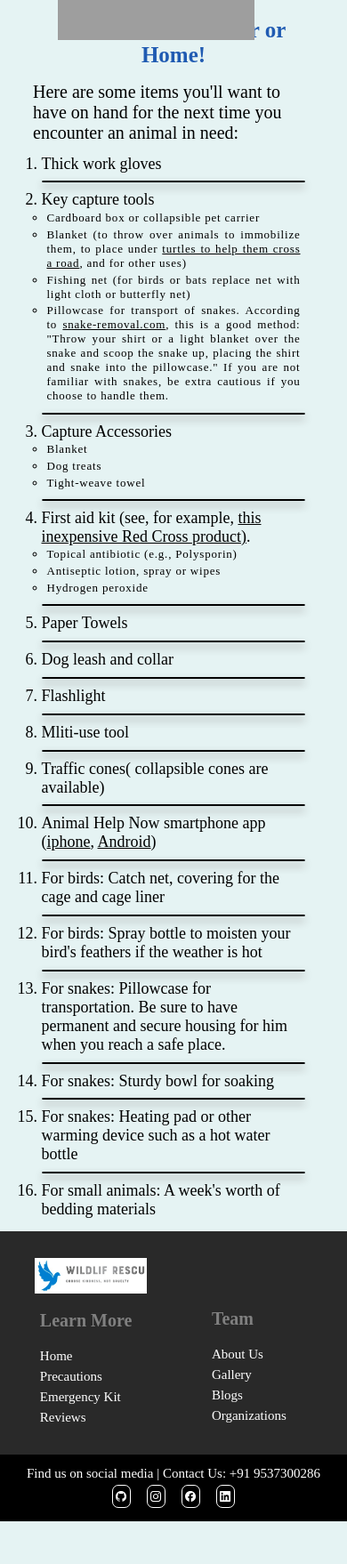
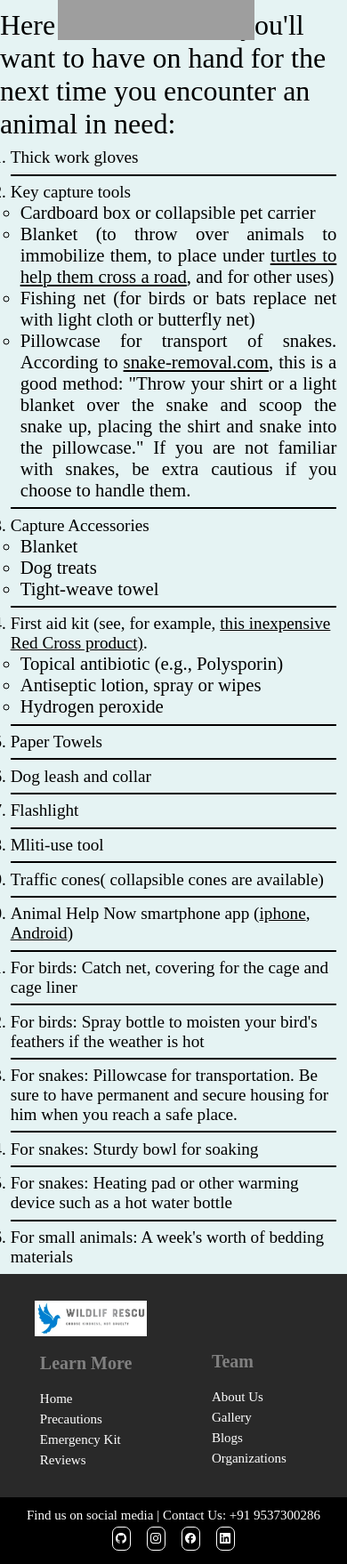
Before and after one commit to patelvrund20368/DE-WLF, a Flask app: page /emergency in a window 390 px wide. Shown: the part 75-1833 px from the top of the page at 89% size. Before the commit the page ends 1785 px from the top, so only its background shows below. Run offline with Flask 3, Linux system fonts and the light colour scheme; grey boxes are pictures that could not be loaded.

Commit message:
Modified main content and made into responsive of emergency page

```diff
--- a/static/emergency.css
+++ b/static/emergency.css
@@ -168,47 +168,39 @@
 
 /* Body Portion */
 main {
-    padding-top: 5%;
+    padding-top: 10%;
 }
 
 #emergency-body {
-    padding-block: 1%;
+    padding-top: 2%;
+    padding-bottom: 2%;
     background-color: rgb(229, 243, 243);
 }
 
-.site-content {
+.Site-content {
     max-width: 90%;
     margin: auto;
     text-align: left;
-    padding-block: 3%;
+    font-family: 'Gill Sans', 'Gill Sans MT', Calibri, 'Trebuchet MS', sans-serif;
+
 }
 
-#heading-rescue-kit {
-    padding-block: 1%;
-    margin-inline: auto;
-    width: 80%;
-    color: #205BB2;
-    font-size: 200%;
-    font-weight: 900;
-    text-align: center;
-}
-
-#heading-rescue-kit:hover {
-    background-color: aqua;
-    border: solid 1px black;
-    border-radius: 15px;
-    box-shadow: 0 5px 10px 0 rgb(137, 135, 135);
+#Heading-Rescue-Kit {
+    font-size: 300%;
+    font-weight: 650;
 }
 
 #starter {
     display: flex;
-    font-size: 150%;
-    font-weight: 400;
-    margin-block: 1%;
+    font-size: 200%;
+    padding-right: 3%;
+    margin-top: 3%;
 }
 
 .points {
-    padding-inline: 3%;
+    margin-top: 2%;
+    padding-left: 3%;
+    padding-right: 3%;
 }
 
 .points-header {
@@ -216,21 +208,16 @@
 }
 
 .sub-list {
-    letter-spacing: 0.05rem;
-    font-size: 110%;
-    padding-inline: 2%;
+    font-weight: 300;
+    font-size: 130%;
+    padding-left: 3%;
     text-align: justify;
-}
-
-.sub-list>li {
-    padding-block: 0.5%;
 }
 
 .points-seperator {
     border: solid black .5px;
-    margin-block: 3%;
-    border-radius: 15px;
-    box-shadow: 0 5px 10px 0 rgb(137, 135, 135);
+    margin-top: 2%;
+    margin-bottom: 2%;
 }
 
 .link-in-body {
@@ -242,52 +229,29 @@
     color: #13cce0;
 }
 
-@media (max-width: 900px) {
-    #heading-rescue-kit {
-        font-size: 30px;
-        padding-block: 1%;
+@media (max-width:900px) {
+    .Site-content {
+        font-size: 100%;
     }
 
-    #starter {
-        font-size: 23px;
-    }
-
-    .points {
-        font-size: 20px;
-    }
-
-    .sub-list {
-        font-size: 15px;
-    }
 }
 
-@media (max-width: 700px) {
-
-    main {
-        padding-top: 20%;
-        width: 90%;
-        margin-inline: auto;
-    }
-
-    #heading-rescue-kit {
-        font-size: 25px;
-    }
-
-    #starter {
-        padding-block: 3%;
-        font-size: 20px;
-    }
-
-    .points {
-        font-size: 15px;
-    }
-
-    .sub-list {
-        font-size: 13px;
+@media (max-width:600px) {
+    .Site-content {
+        font-size: 50%;
     }
 }
 
 /* Footer Portion */
+
+
+#logo-footer {
+    width: 20%;
+    padding-bottom: 4px;
+    border-bottom: 2px solid white;
+    margin-right: -20px;
+    border-radius: 2px;
+}
 
 .footer {
     background-color: rgb(41, 41, 41);
```
